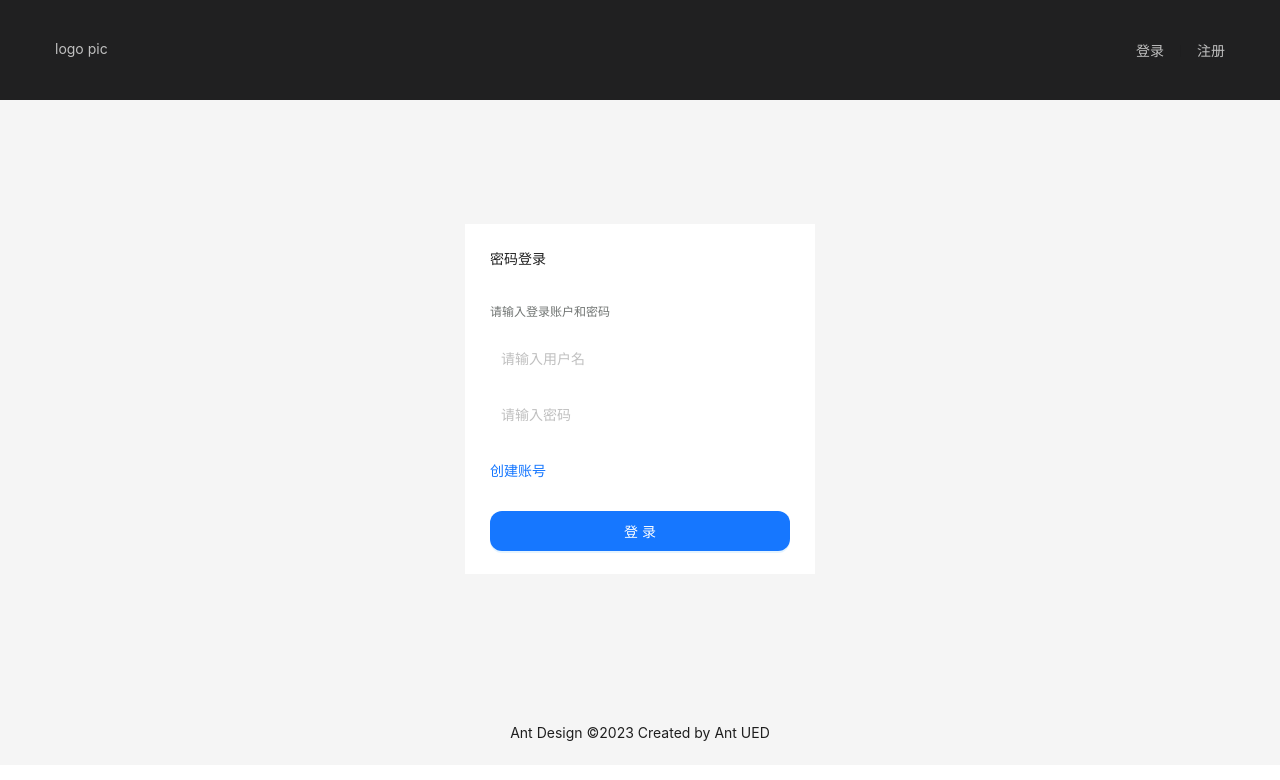
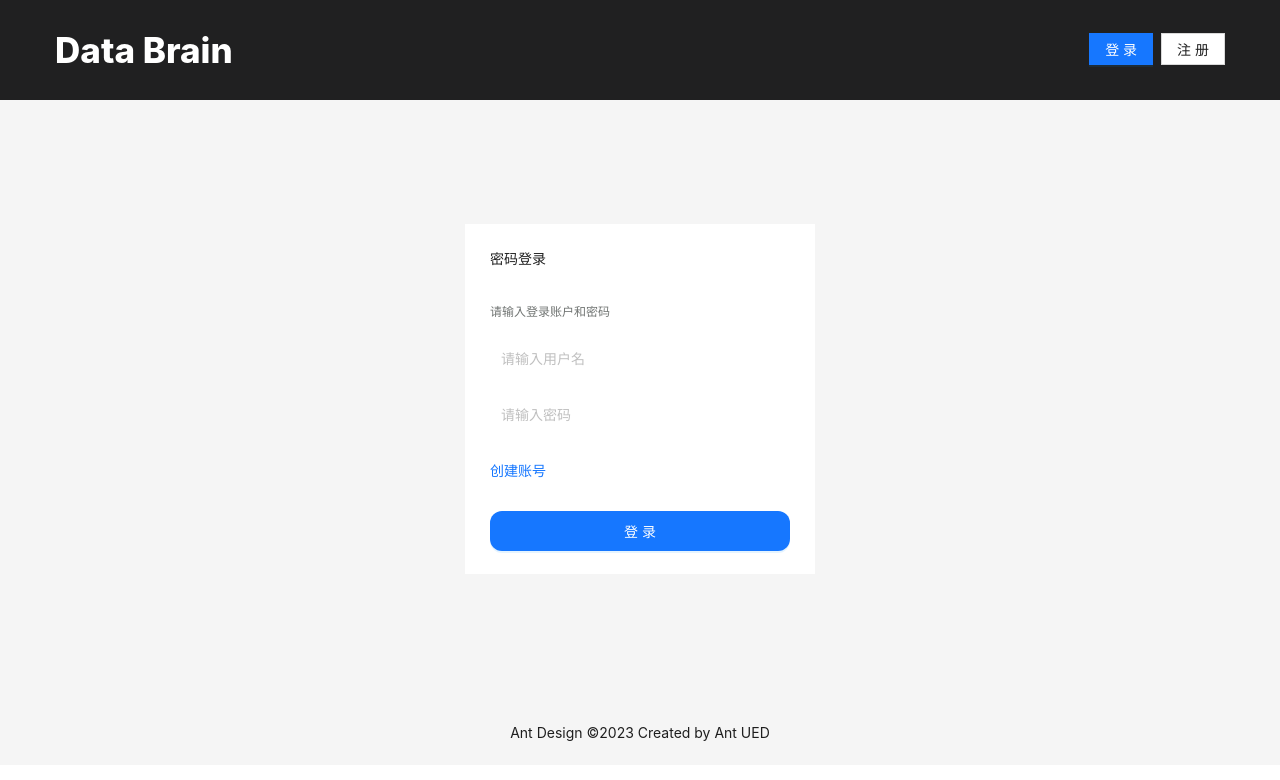
Before and after one commit to WeBankBlockchain/DDCMS-Front, a React (Create React App) app: page /login in a window 1280 px wide. Shown: the top 780 px of the page. Built offline with nearby package versions, Linux system fonts and the light colour scheme.

Commit message:
finish home page

```diff
--- a/src/App.js
+++ b/src/App.js
@@ -1,11 +1,12 @@
 import './App.css';
-import { Breadcrumb, Layout } from 'antd';
+import { Divider, Layout } from 'antd';
 import { Outlet } from 'react-router-dom';
 import HomeHeader from './components/HomeHeader';
 import CommonFooter from './components/CommonFooter';
 import TopCompany from './components/slide/TopCompany';
 import TopProduct from './components/slide/TopProduct';
 import TopTags from './components/slide/TopTags';
+import SearchBanner from './components/SearchBanner';
 
 const { Content } = Layout;
 
@@ -14,15 +15,8 @@ function App() {
 		<Layout>
 			<HomeHeader />
 			<Content className="site-layout">
-				<Breadcrumb
-					style={{
-						margin: '16px 0'
-					}}
-				>
-					<Breadcrumb.Item>Home</Breadcrumb.Item>
-					<Breadcrumb.Item>List</Breadcrumb.Item>
-					<Breadcrumb.Item>App</Breadcrumb.Item>
-				</Breadcrumb>
+				<SearchBanner />
+				<Divider style={{margin: '10px 0'}} />
 				<div className="content">
 					<div className="main-content">
 						<Outlet />
--- a/src/components/HomeHeader.css
+++ b/src/components/HomeHeader.css
@@ -8,9 +8,14 @@ header {
 	display: flex;
 	justify-content: space-between;
 	align-items: center;
+	line-height: 100px;
 }
 
 .header-content {
 	width: 1170px;
 	margin: 0 auto;
 }
+
+.header-content .ant-btn{
+	border-radius: 0px;
+}
--- a/src/components/HomeHeader.jsx
+++ b/src/components/HomeHeader.jsx
@@ -1,6 +1,5 @@
 import React from 'react'
-import {Space, Divider } from 'antd';
-import { Link } from 'react-router-dom';
+import {Space, Divider, Button } from 'antd';
 import './HomeHeader.css';
 
 export default function HomeHeader() {
@@ -10,19 +9,20 @@ export default function HomeHeader() {
           <div className='logo'
             style={{
               float: 'left',
-              color: '#C0C0C0'
+              color: '#FFF',
+              fontSize: '35px',
+              fontWeight: 800
             }}
           >
-            logo pic
+            Data Brain
           </div>
-          <Space
+          <Space wrap
             style={{
               float: 'right'
             }}
           >
-            <Link style={{color: '#C0C0C0'}} to="/login">登录</Link>
-            <Divider type="vertical" />
-            <Link style={{color: '#C0C0C0'}} to="/register">注册</Link>
+            <Button type="primary">登录</Button>
+            <Button>注册</Button>
           </Space>
         </div>
 			</header>
--- /dev/null
+++ b/src/components/SearchBanner.css
@@ -0,0 +1,32 @@
+.search-banner {
+  height: 40px;
+  margin: 20px 0 0 0;
+  display: flex;
+	justify-content: space-between;
+	align-items: center;
+}
+
+.sort-tab {
+  float: left;
+}
+
+.search-area {
+  float: right;
+}
+
+.sort-tab .ant-radio-button-wrapper{
+  border-start-start-radius: 0px;
+  border-end-start-radius: 0px;
+  border-start-end-radius: 0px;
+  border-end-end-radius: 0px;
+}
+
+.search-area .ant-input {
+  border-radius: 0px;
+}
+
+.search-area .ant-input-search-butto {
+  border-start-end-radius: 0px;
+  border-end-end-radius: 0px;
+  border-radius: 0px;
+}
--- /dev/null
+++ b/src/components/SearchBanner.jsx
@@ -0,0 +1,31 @@
+import React from 'react'
+import { Radio, Input } from 'antd';
+import './SearchBanner.css'
+
+const { Search } = Input;
+
+export default function SearchBanner() {
+
+  const onSearch = (value) => console.log(value);
+
+  return (
+    <div className='search-banner'>
+      <div className='sort-tab'>
+      <Radio.Group defaultValue="a" buttonStyle="solid">
+        <Radio.Button value="a">最新发布</Radio.Button>
+        <Radio.Button value="b">综合排序</Radio.Button>
+        <Radio.Button value="c">收藏数</Radio.Button>
+      </Radio.Group>
+      </div>
+      <div className='search-area'>
+        <Search
+          placeholder="请输入公司/产品/数据目录名称"
+          style={{width: 350}}
+          onSearch={onSearch}
+          // size="large"
+          enterButton
+        />
+      </div>
+    </div>
+  )
+}
--- a/src/components/slide/TopCompany.jsx
+++ b/src/components/slide/TopCompany.jsx
@@ -27,7 +27,7 @@ export default function TopCompany() {
         dataSource={data}
         renderItem={(item) => (
           <List.Item>
-            <Space>
+            <Space style={{fontSize: '15px'}}>
               <Avatar src="https://joesch.moe/api/v1/random" />{item}
             </Space>
           </List.Item>
```
